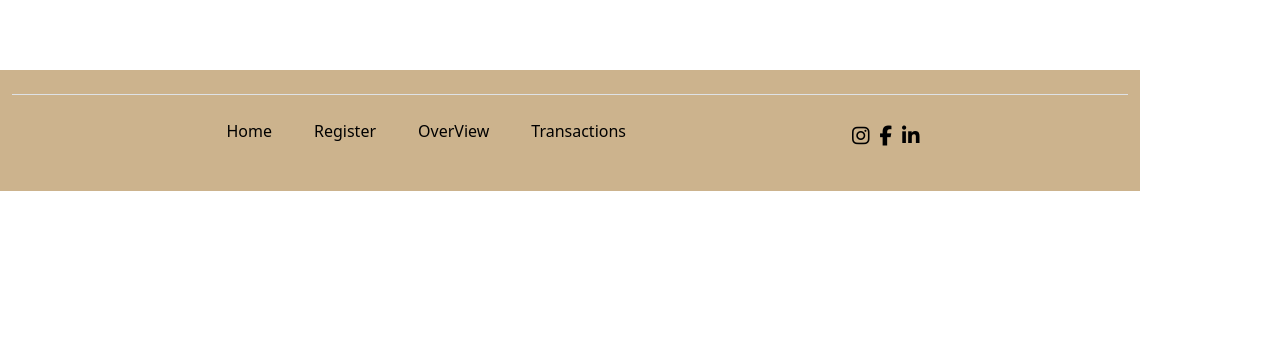
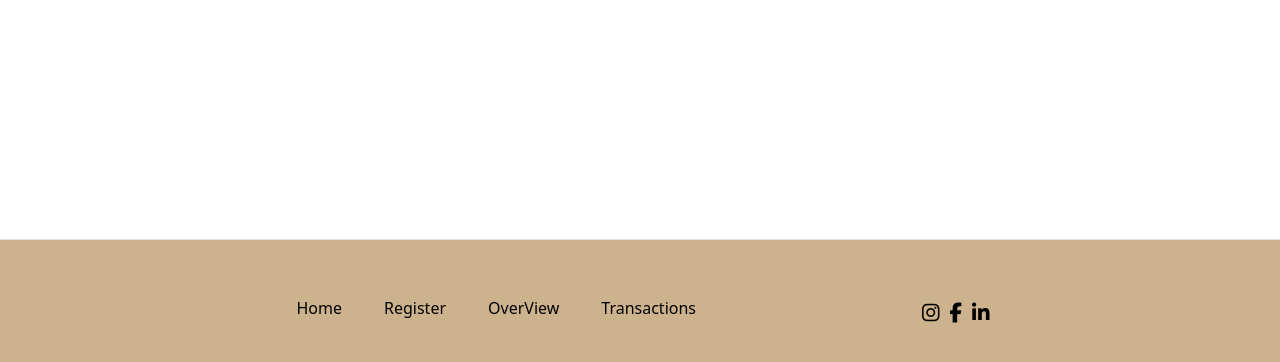
Before and after one commit to JunYuiFeng/BankingApplication-Project-VueFrontEnd, a Vue app: page /ATM in a window 1280 px wide. Shown: the part 426-788 px from the top of the page. Built offline with nearby package versions, Linux system fonts and the light colour scheme; no server answers.

Commit message:
fixed footer completely

```diff
--- a/src/App.vue
+++ b/src/App.vue
@@ -41,4 +41,5 @@ export default {
   <Footer />
 </template>
 
-<style scoped></style>
+<style scoped>
+</style>
--- a/src/components/Footer.vue
+++ b/src/components/Footer.vue
@@ -1,8 +1,8 @@
 <template>
   <div class="containerWithFooter expand-lg">
-    <div id="footer" class="container">
+    <div id="footer" class="">
       <footer
-        class="d-flex flex-wrap justify-content-center align-items-center py-3 my-4 border-top absolute-bottom"
+        class="d-flex flex-wrap justify-content-center align-items-center p-5 border-top"
       >
         <ul class="nav">
           <li class="nav-item">
@@ -51,14 +51,14 @@ export default {
 
 <style scoped>
 .containerWithFooter {
-  margin-top: 36.8%;
   position: relative;
+  bottom: 0;
+  height: 100px;
+  width: 100vw;
 }
 
 
 #footer {
-  position: absolute;
-  bottom: 0;
   width: 100vw;
   flex-shrink: 0;
   background-color: #ccb38d;
--- a/src/components/TransferService.vue
+++ b/src/components/TransferService.vue
@@ -113,4 +113,8 @@ export default {
 }
 </script>
 
-<style scoped></style>
+<style scoped>
+    .container {
+        height: calc(100vh - 240px);
+    }
+</style>
--- a/src/components/atm/atm.vue
+++ b/src/components/atm/atm.vue
@@ -33,8 +33,8 @@
 <script>
 import axios from '../../Axios-auth';
 import { useUserSessionStore } from "../../store/userSessionStore";
-import ATMSuccess from '../overview/ATMSuccess.vue';
-import ATMFailed from '../overview/ATMFailed.vue';
+import ATMSuccess from './ATMSuccess.vue';
+import ATMFailed from './ATMFailed.vue';
 
 
 export default {
@@ -162,6 +162,11 @@ export default {
 </script>
 
 <style scoped>
+
+    .container {
+        height: calc(100vh - 225px);
+    }
+
     input{
         margin: 0.3%;
         border: 1px solid #D9D9D9 ;
--- a/src/components/bankaccountsmanagement/BankAccountsManagement.vue
+++ b/src/components/bankaccountsmanagement/BankAccountsManagement.vue
@@ -158,6 +158,10 @@ export default {
 </script>
 
 <style scoped>
+.container {
+    height: 100vh;
+}
+
 .bankAccountsListContainer {
   background: #d9d9d9;
 }
--- a/src/components/overview/Overview.vue
+++ b/src/components/overview/Overview.vue
@@ -1,6 +1,6 @@
 <template>
   <div>
-    <div class="container mt-5">
+    <div class="container mt-5 ">
       <h1>Overview</h1>
 
         <div class="d-flex justify-content-between mt-3">
@@ -115,6 +115,11 @@ export default {
 </script>
 
 <style scoped>
+
+
+.container {
+  height: calc(100vh - 270px);
+}
 .bankAccountContainer {
   background: #d9d9d9;
   border-radius: 18px;
--- a/src/components/overview/Transactions.vue
+++ b/src/components/overview/Transactions.vue
@@ -307,6 +307,8 @@ export default {
 .container {
   display: flex;
   flex-wrap: wrap;
+  height: calc(100vh - 60px);
+  overflow: hidden;
 }
 
 .filtered-transactions {
--- a/src/components/profile/Profile.vue
+++ b/src/components/profile/Profile.vue
@@ -154,6 +154,11 @@ export default {
 </script>
 
 <style scoped>
+
+    .container {
+        height: calc(100vh - 270px);
+    }
+
     label {
         margin-top: 1%;
     }
--- a/src/components/userAccountManagement/UserManagement.vue
+++ b/src/components/userAccountManagement/UserManagement.vue
@@ -75,8 +75,14 @@ export default {
 </script>
 
 <style scoped>
+
 .userOverview {
   background-color: #D9D9D9;
   padding: 3%;
 }
+
+.container {
+    height: 100%;
+    margin-bottom: 10%;
+}
 </style>
```
Also changed, not shown: src/components/atm/ATMFailed.vue (renamed from src/components/overview/ATMFailed.vue), src/components/atm/ATMSuccess.vue (renamed from src/components/overview/ATMSuccess.vue).
